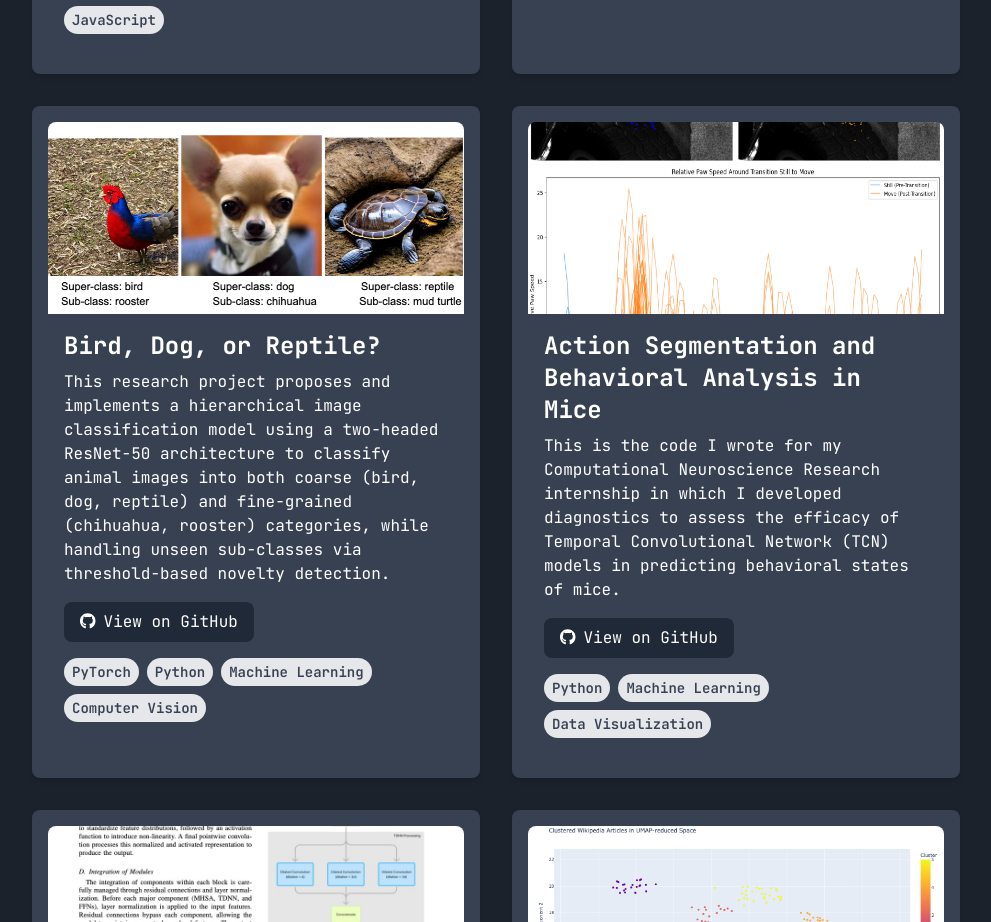
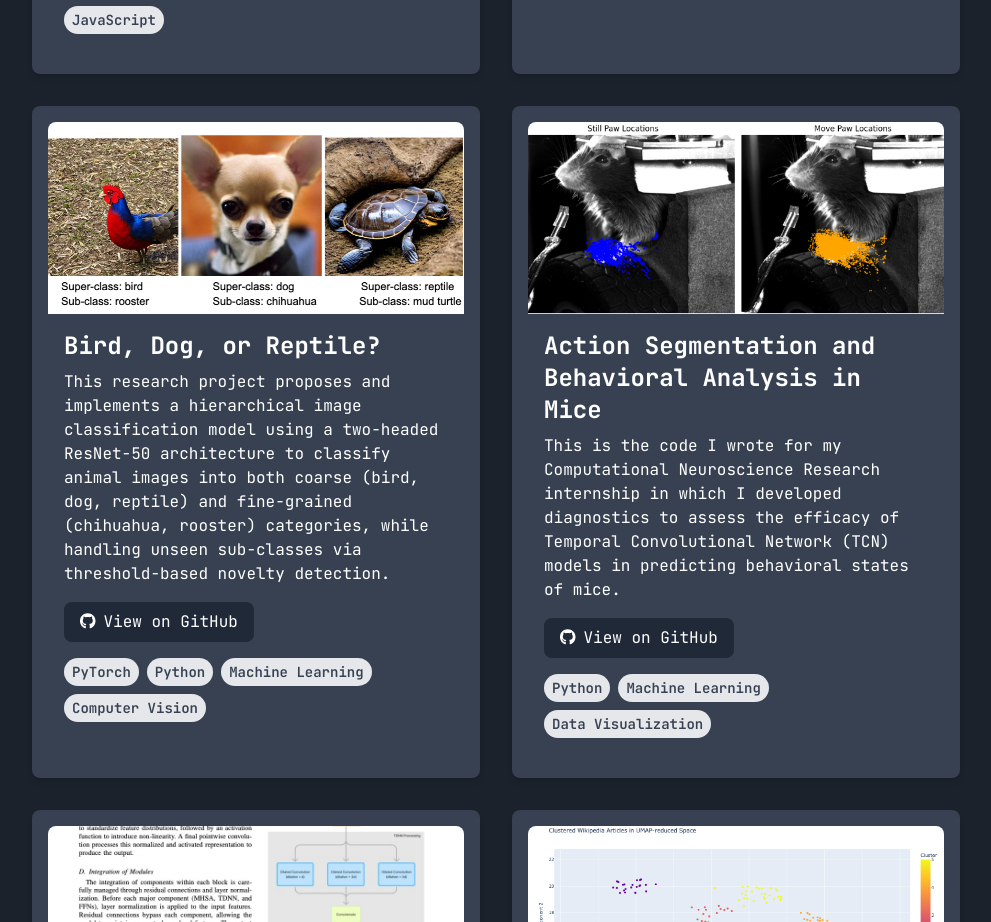
Before and after one commit to zacharyzusin/zacharyzusin.github.io, a Next.js app: page / in a window 1280 px wide. Shown: the part 2362-3284 px from the top of the page, without its empty margins (144-1135 px from the left). Built offline with nearby package versions, Linux system fonts and the light colour scheme.

Commit message:
Update Projects.js

```diff
--- a/components/Projects.js
+++ b/components/Projects.js
@@ -29,7 +29,7 @@ const projectsData = [
   {
     title: "Action Segmentation and Behavioral Analysis in Mice",
     description: "This is the code I wrote for my Computational Neuroscience Research internship in which I developed diagnostics to assess the efficacy of Temporal Convolutional Network (TCN) models in predicting behavioral states of mice.",
-    image: "/assets/Mouse.png",
+    image: "/assets/Mouse2.png",
     githubLink: "https://github.com/zacharyzusin/Neuroscience-Research",
     technologies: ["Python", "Machine Learning", "Data Visualization"],
   },
```
